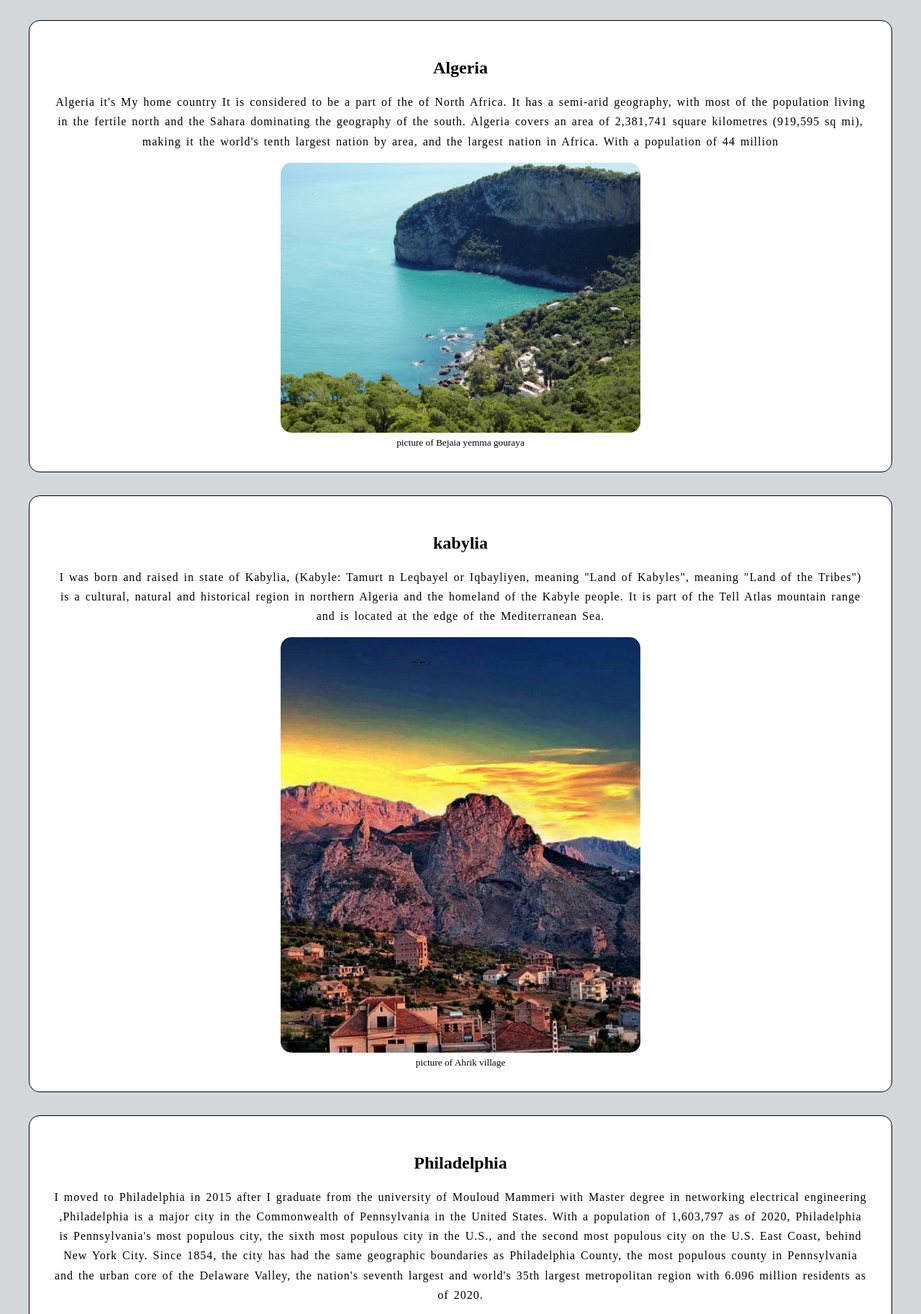
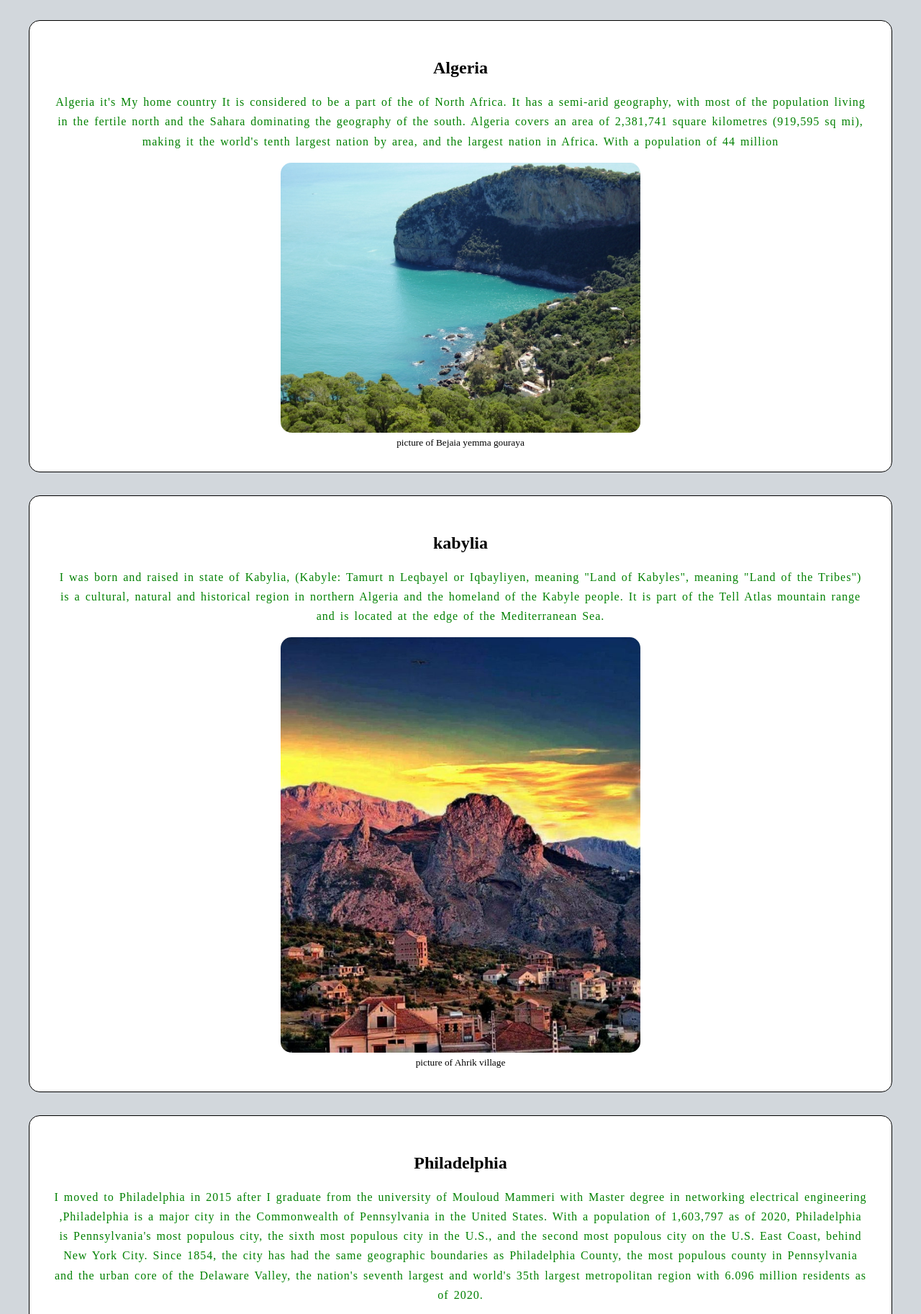
Before and after one commit to PHL-LC101-April22/js-assignment-4-html-me-something-idham19, a website: page index.html in a window 1280 px wide. Shown: the part 340-2165 px from the top of the page at 72% size. Drawn offline with Linux system fonts and the light colour scheme.

Commit message:
class funParagraph added

```diff
--- a/index.html
+++ b/index.html
@@ -21,7 +21,7 @@
       <main>
          <article>
             <h2 id="algeria">Algeria</h2>
-            <p id="testP"> Algeria it's My home country It is considered to be a
+            <p class = 'funParagraph'  id="testP"> Algeria it's My home country It is considered to be a
                part of the
                of North Africa. It has a semi-arid
                geography, with most of the population
@@ -34,7 +34,7 @@
          </article>
          <article id="kabylia">
             <h2>kabylia </h2>
-            <p id="testP"> I was born and raised in state of Kabylia, (Kabyle: Tamurt n Leqbayel or Iqbayliyen,
+            <p class = 'funParagraph'  id="testP"> I was born and raised in state of Kabylia, (Kabyle: Tamurt n Leqbayel or Iqbayliyen,
                meaning "Land of Kabyles",
                meaning "Land of the Tribes") is a cultural, natural and historical region
                in northern Algeria and the homeland of the Kabyle people.
@@ -47,7 +47,7 @@
          </article>
          <article>
             <h2 id="philadelphia">Philadelphia</h2>
-            <p id="testP">I moved to Philadelphia in 2015 after I graduate from the university of Mouloud Mammeri with Master degree in networking electrical engineering ,Philadelphia is a major city in the
+            <p class = 'funParagraph'  id="testP">I moved to Philadelphia in 2015 after I graduate from the university of Mouloud Mammeri with Master degree in networking electrical engineering ,Philadelphia is a major city in the
                 Commonwealth of Pennsylvania in the United States.
                 With a population of 1,603,797 as of 2020, Philadelphia
                 is Pennsylvania's most populous city,
@@ -67,7 +67,7 @@
 
          <article>
             <h2 id="bordeaux">Bordeaux</h2>
-            <p id="testP">I' visited Bordeaux three times,I went to see my friends and my cousin,
+            <p class = 'funParagraph'  id="testP">I' visited Bordeaux three times,I went to see my friends and my cousin,
                 bordeaux is a port city on the river Garonne in the Gironde department,
                Southwestern France. It is the capital of the Nouvelle-Aquitaine region   </p>
                <div >
@@ -77,7 +77,7 @@
 
          <article>
             <h2 id="paris">Paris </h2>
-            <p id="testP">I visited Paris many times, I have my sister and two oncle living there, last time it's was in 2019 before the pandemic
+            <p  class = 'funParagraph' id="testP">I visited Paris many times, I have my sister and two oncle living there, last time it's was in 2019 before the pandemic
                Paris is the capital and most populous city of France </p>
                <div>
                 <img class ='image'src="./image/paris.webp" alt="">
--- a/styles.css
+++ b/styles.css
@@ -62,6 +62,9 @@
     line-height: 1.7;
     word-spacing: 2px;
 }
+.funParagraph{
+    color: green;
+}
 button{
     border-radius: 15px;
  transition: 0.5s;
```
